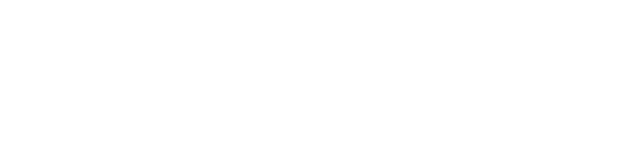
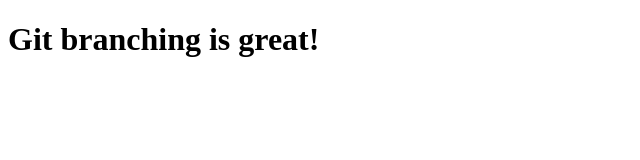
Before and after one commit to Sam27131/git-branching-lesson, a plain HTML site: page index.html in a window 1280 px wide. Shown: the whole page, without its empty margins (0-640 px from the left). Drawn offline with Linux system fonts and the light colour scheme.

Commit message:
New header :skull::nail_care:

```diff
--- a/index.html
+++ b/index.html
@@ -7,6 +7,6 @@
   <title>Git branching lesson on test</title>
 </head>
 <body>
-
+  <h1>Git branching is great!</h1>
 </body>
 </html>
```
